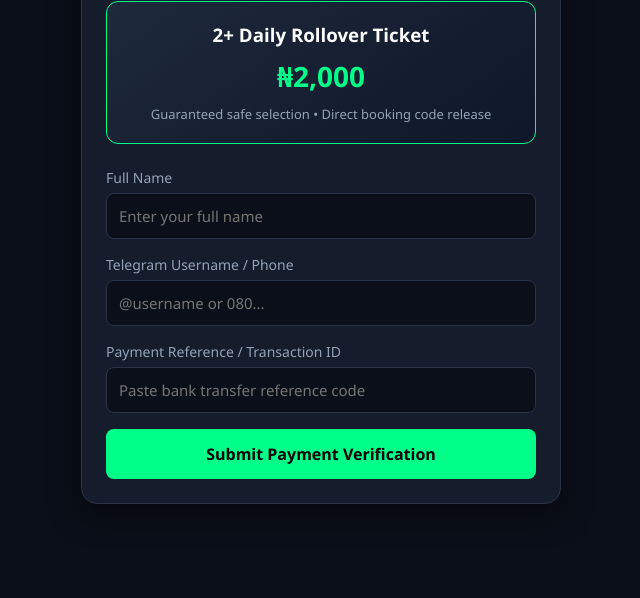
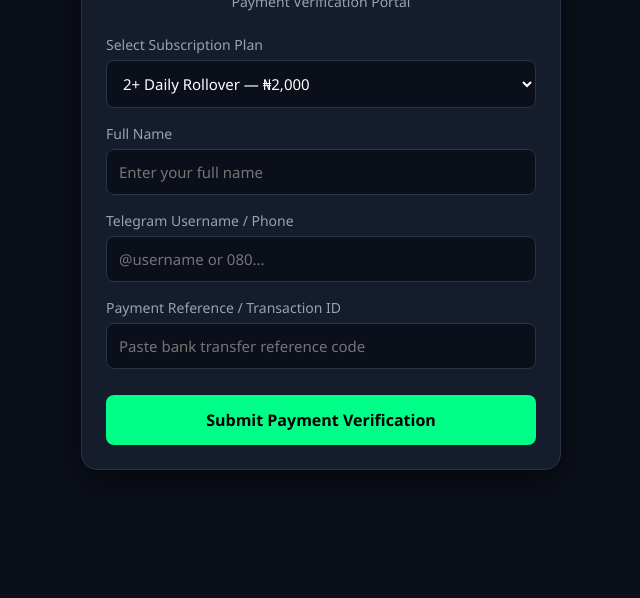
Before and after one commit to eehoida4-cell/apex-daily-odds-server, a website: page index.html in a window 1280 px wide. Shown: the part 202-800 px from the top of the page, without its empty margins (319-959 px from the left). Drawn offline with Linux system fonts and the light colour scheme.

Commit message:
Update index.html

```diff
--- a/index.html
+++ b/index.html
@@ -60,22 +60,6 @@
             font-size: 14px;
         }
 
-        .ticket-card {
-            background: linear-gradient(145deg, #1e293b, #0f172a);
-            border: 1px solid var(--accent-green);
-            border-radius: 12px;
-            padding: 20px;
-            margin-bottom: 24px;
-            text-align: center;
-        }
-
-        .ticket-card .price {
-            font-size: 28px;
-            font-weight: bold;
-            color: var(--accent-green);
-            margin: 10px 0;
-        }
-
         .form-group {
             margin-bottom: 16px;
         }
@@ -113,6 +97,7 @@
             border-radius: 8px;
             cursor: pointer;
             transition: opacity 0.2s;
+            margin-top: 10px;
         }
 
         .btn-submit:hover {
@@ -146,16 +131,20 @@
     <div class="container">
         <div class="header">
             <h1>Apex Daily Odds</h1>
-            <p>Instant Ticket Access Portal</p>
-        </div>
-
-        <div class="ticket-card">
-            <h3>2+ Daily Rollover Ticket</h3>
-            <div class="price">₦2,000</div>
-            <p style="color: #94a3b8; font-size: 13px;">Guaranteed safe selection • Direct booking code release</p>
+            <p>Payment Verification Portal</p>
         </div>
 
         <form id="paymentForm">
+            <div class="form-group">
+                <label for="planSelect">Select Subscription Plan</label>
+                <select id="planSelect" required>
+                    <option value="2+ Daily Rollover (₦2,000)">2+ Daily Rollover — ₦2,000</option>
+                    <option value="VIP Daily Plan (₦5,000)">VIP Daily Plan — ₦5,000</option>
+                    <option value="VIP Weekly Pass (₦15,000)">VIP Weekly Pass — ₦15,000</option>
+                    <option value="VIP Monthly Pass (₦40,000)">VIP Monthly Pass — ₦40,000</option>
+                </select>
+            </div>
+
             <div class="form-group">
                 <label for="fullName">Full Name</label>
                 <input type="text" id="fullName" placeholder="Enter your full name" required>
@@ -178,7 +167,6 @@
     </div>
 
     <script>
-        // Automatic dynamic backend URL detection
         const BACKEND_URL = window.location.origin + '/api/checkout';
 
         document.getElementById('paymentForm').addEventListener('submit', async (e) => {
@@ -191,7 +179,7 @@
                 name: document.getElementById('fullName').value,
                 telegram: document.getElementById('telegramUser').value,
                 reference: document.getElementById('paymentRef').value,
-                amount: '2000'
+                amount: document.getElementById('planSelect').value
             };
 
             submitBtn.disabled = true;
@@ -209,7 +197,7 @@
 
                 if (result.success) {
                     statusBox.className = "status-msg status-success";
-                    statusBox.innerText = "Payment submitted! Admin notified on Telegram. Your booking code will be sent shortly.";
+                    statusBox.innerText = "Payment submitted! Admin notified on Telegram. Your booking code will be released shortly.";
                     statusBox.style.display = "block";
                     document.getElementById('paymentForm').reset();
                 } else {
```
